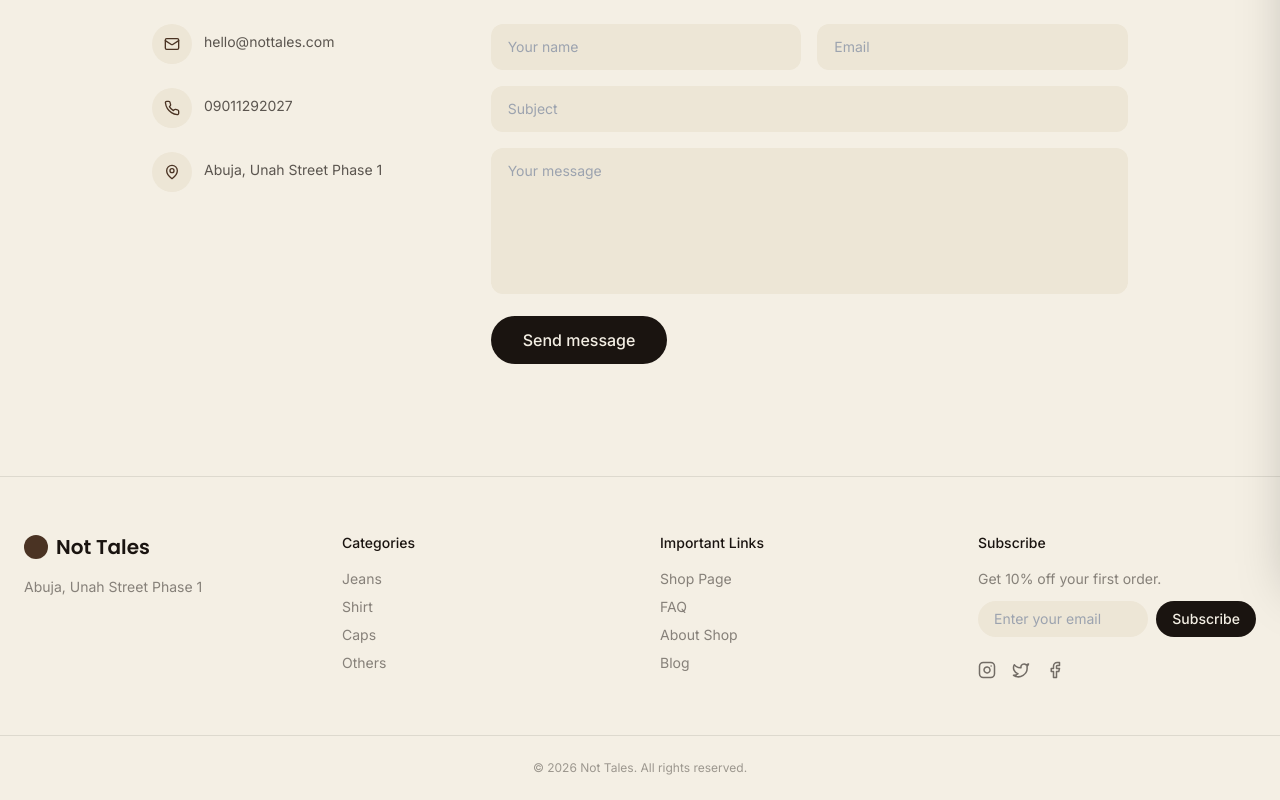
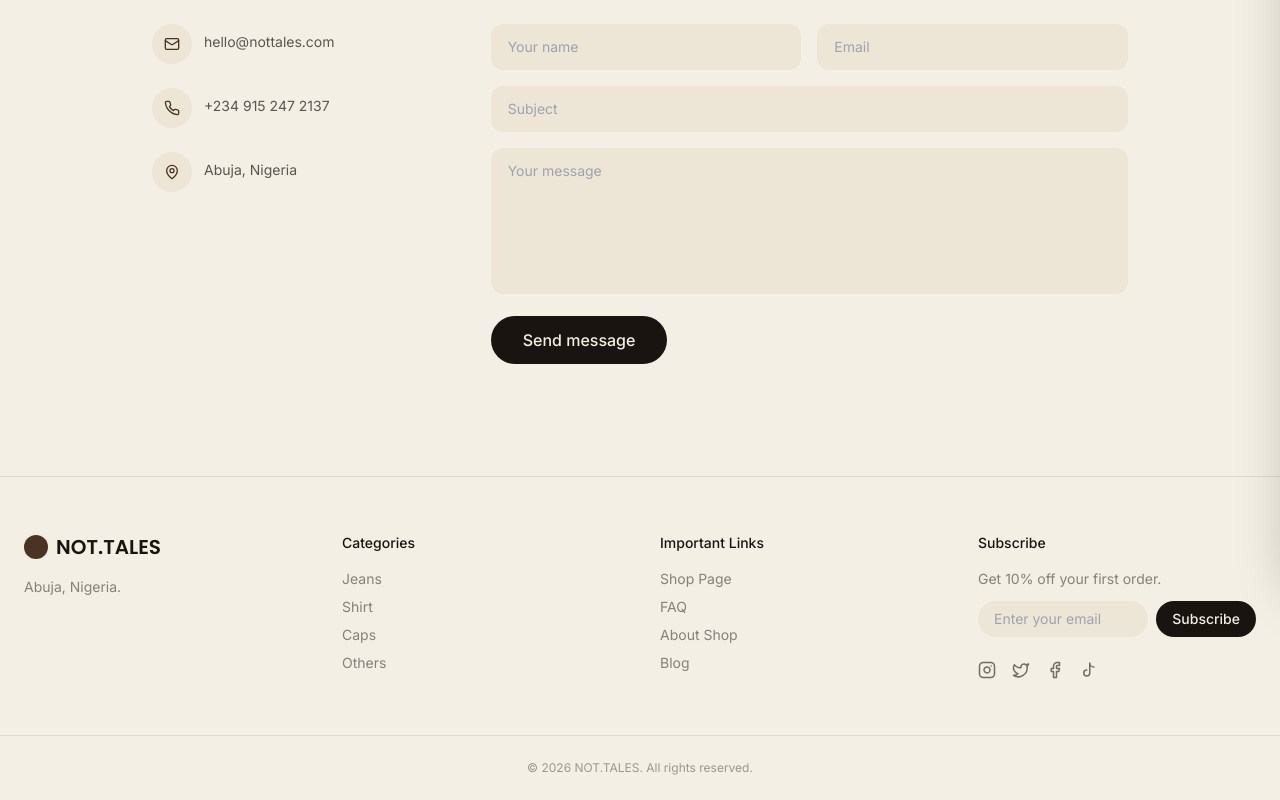
Before and after one commit to iceberg61/Not-Tales, a Next.js app in the folder frontend/: page /contact in a window 1280 px wide. Shown: the part 225-1025 px from the top of the page. Built offline with nearby package versions, Linux system fonts and the light colour scheme.

Commit message:
minor touches

```diff
--- a/frontend/app/contact/page.jsx
+++ b/frontend/app/contact/page.jsx
@@ -8,8 +8,8 @@ const inputClass =
 
 const contactDetails = [
   { icon: Mail, label: "hello@nottales.com" },
-  { icon: Phone, label: "09011292027" },
-  { icon: MapPin, label: "Abuja, Unah Street Phase 1" },
+  { icon: Phone, label: "+234 915 247 2137" },
+  { icon: MapPin, label: "Abuja, Nigeria" },
 ];
 
 export default function ContactPage() {
--- a/frontend/app/experience/page.jsx
+++ b/frontend/app/experience/page.jsx
@@ -5,7 +5,7 @@ import { lookbook } from "@/lib/mockData";
 
 export const metadata = buildMetadata({
   title: "Experience",
-  description: "The story and philosophy behind Not Tales.",
+  description: "The story and philosophy behind NOT.TALES.",
 });
 
 const values = [
@@ -19,7 +19,7 @@ export default function ExperiencePage() {
     <>
       <section className="max-w-3xl mx-auto px-6 py-16 sm:py-24 text-center">
         <h1 className="font-display text-3xl sm:text-5xl font-bold leading-tight">
-          Not Tales. Just what actually works.
+           NOT.TALES. Just what actually works.
         </h1>
         <p className="text-ink/60 mt-6 max-w-xl mx-auto">
           We don&apos;t design around a story — we design around how clothes hold up in
--- a/frontend/app/layout.jsx
+++ b/frontend/app/layout.jsx
@@ -13,7 +13,7 @@ import Footer from "@/components/Footer";
 
 export const metadata = {
   title: "Not Tales | Wear What's Real",
-  description: "Shop the latest men's, women's and kids' clothing collections.",
+  description: "Not - A clothing brand, its a lifestyle. Shop the latest jeans, clothes, and caps from Not Tales.",
 };
 
 export default function RootLayout({ children }) {
--- a/frontend/components/CTA.jsx
+++ b/frontend/components/CTA.jsx
@@ -1,5 +1,6 @@
 import Link from "next/link";
-import { MessageCircle, Instagram } from "lucide-react";
+import { MessageCircle } from "lucide-react";
+import TikTokIcon from "@/components/icons/TikTokIcon";
 
 // A custom illustration replaces the old stock photo — a rotated "ticket"
 // badge with a perforated edge, confetti dots, and a couple of stitched
@@ -56,7 +57,7 @@ export default function CTA() {
           </p>
           <div className="mt-6 flex flex-col sm:flex-row sm:items-center gap-3 sm:gap-4">
             <Link
-              href="https://wa.me/2340000000000"
+              href="https://wa.me/+2349152472137"
               target="_blank"
               rel="noopener noreferrer"
               className="flex items-center justify-center gap-2 bg-cream text-ink rounded-pill px-5 py-2.5 text-sm font-medium hover:bg-white transition-colors"
@@ -64,12 +65,12 @@ export default function CTA() {
               <MessageCircle size={16} /> Chat on WhatsApp
             </Link>
             <Link
-              href="https://instagram.com/yourbrand"
+              href="https://www.tiktok.com/@not_tales?_r=1&_t=ZS-98Jl5SW37zA"
               target="_blank"
               rel="noopener noreferrer"
               className="flex items-center justify-center sm:justify-start gap-2 text-cream text-sm font-medium hover:text-cream/80 transition-colors"
             >
-              <Instagram size={16} /> Follow us
+              <TikTokIcon size={16} /> Follow us
             </Link>
           </div>
         </div>
--- a/frontend/components/Footer.jsx
+++ b/frontend/components/Footer.jsx
@@ -1,5 +1,6 @@
 import Link from "next/link";
 import { Instagram, Twitter, Facebook } from "lucide-react";
+import TikTokIcon from "@/components/icons/TikTokIcon";
 
 // label = what's shown, category = the ?category= value passed to /shop.
 // "Shirt" maps to the "clothes" category since that's the real category value;
@@ -23,6 +24,7 @@ const socials = [
   { icon: Instagram, href: "https://instagram.com", label: "Instagram" },
   { icon: Twitter, href: "https://twitter.com", label: "Twitter" },
   { icon: Facebook, href: "https://facebook.com", label: "Facebook" },
+  { icon: TikTokIcon, href: "https://www.tiktok.com/@not_tales?_r=1&_t=ZS-98Jl5SW37zA", label: "TikTok" },
 ];
 
 export default function Footer() {
@@ -32,10 +34,10 @@ export default function Footer() {
         <div className="col-span-2 md:col-span-1">
           <div className="flex items-center gap-2">
             <span className="w-6 h-6 rounded-full bg-brown-dark inline-block" />
-            <span className="font-display text-xl font-semibold">Not Tales</span>
+            <span className="font-display text-xl font-semibold">NOT.TALES</span>
           </div>
           <p className="text-ink/50 text-sm mt-4 max-w-[200px]">
-            Abuja, Unah Street Phase 1
+            Abuja, Nigeria. <br />
           </p>
         </div>
 
@@ -89,7 +91,7 @@ export default function Footer() {
       </div>
 
       <div className="border-t border-ink/10 py-6 text-center text-xs text-ink/40">
-        © {new Date().getFullYear()} Not Tales. All rights reserved.
+        © {new Date().getFullYear()}  NOT.TALES. All rights reserved.
       </div>
     </footer>
   );
--- a/frontend/components/Hero.jsx
+++ b/frontend/components/Hero.jsx
@@ -48,7 +48,7 @@ export default function Hero() {
           <div className="space-y-6">
             <h1 className="font-display text-4xl md:text-6xl lg:text-7xl font-bold leading-tight text-cream max-w-xl">
               <span className="inline-block bg-brown-dark px-4 py-2 rounded-md -rotate-1">
-                Not Tales.
+                NOT.TALES.
               </span>{" "}
               Wear what&apos;s real.
             </h1>
--- a/frontend/components/Navbar.jsx
+++ b/frontend/components/Navbar.jsx
@@ -52,7 +52,7 @@ export default function Navbar() {
       <div className="max-w-7xl mx-auto px-4 sm:px-6 h-16 md:h-20 flex items-center justify-between">
         <Link href="/" className="flex items-center gap-2">
           <span className="w-6 h-6 rounded-full bg-brown-dark inline-block" />
-          <span className="font-display text-xl font-semibold">Not Tales</span>
+          <span className="font-display text-xl font-semibold"> NOT.TALES</span>
         </Link>
 
         <nav className="hidden md:flex items-center gap-8 text-sm font-medium">
--- /dev/null
+++ b/frontend/components/icons/TikTokIcon.jsx
@@ -0,0 +1,23 @@
+// lucide-react has no TikTok icon (confirmed — there's an open, unresolved
+// feature request on their GitHub for it). This is a small custom icon
+// built to match Lucide's stroke-based visual style (same viewBox,
+// strokeWidth, and prop shape) so it sits naturally next to Instagram,
+// Twitter, and Facebook wherever those are used.
+export default function TikTokIcon({ size = 24, className = "", ...props }) {
+  return (
+    <svg
+      width={size}
+      height={size}
+      viewBox="0 0 24 24"
+      fill="none"
+      stroke="currentColor"
+      strokeWidth="2"
+      strokeLinecap="round"
+      strokeLinejoin="round"
+      className={className}
+      {...props}
+    >
+      <path d="M9 12a4 4 0 1 0 4 4V2.5a5.5 5.5 0 0 0 5.5 5.5" />
+    </svg>
+  );
+}
```
Also changed, not shown: frontend/lib/mockData.js, 1 other file (tests, documents, lock files or other folders).
